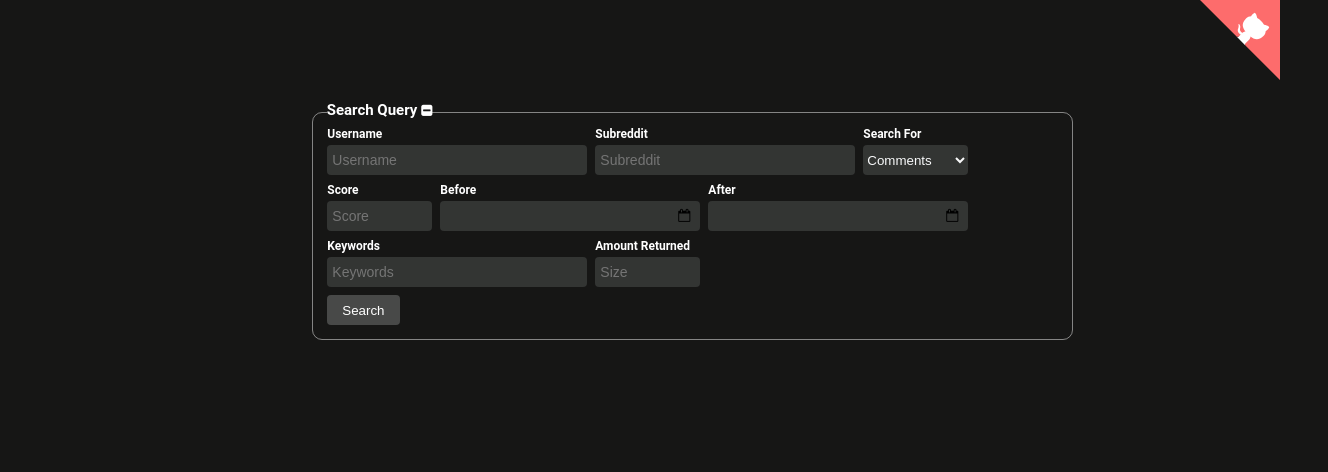
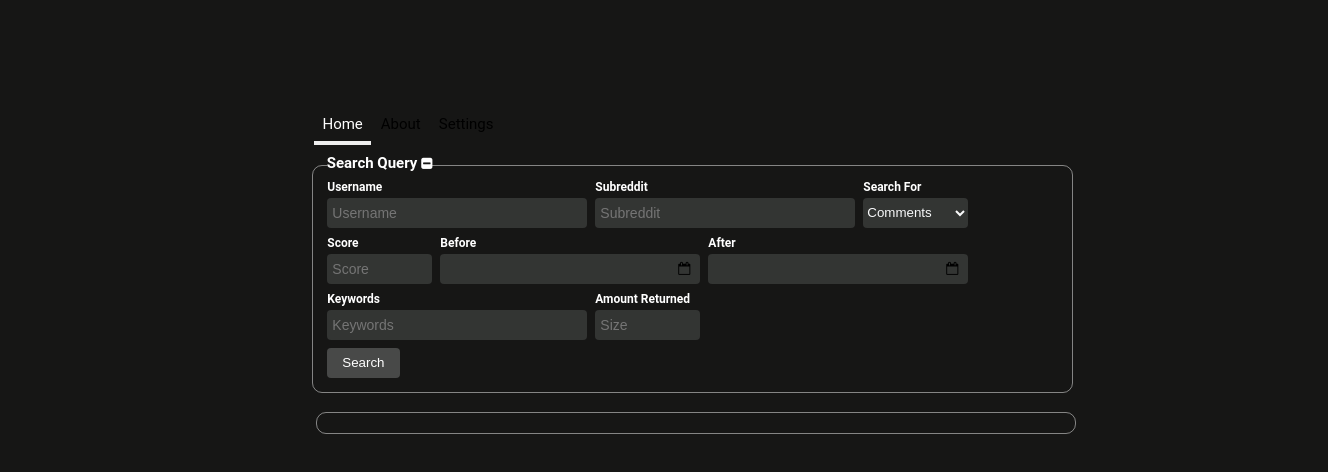
Before and after one commit to HenryBalassiano/reddit-search-tool, a React (Create React App) app: page / in a window 1280 px wide. Shown: the top 472 px of the page, 1328 px wide, since content can reach past the window. Built offline with nearby package versions, Linux system fonts and the light colour scheme.

Commit message:
3rd commit

```diff
--- a/package.json
+++ b/package.json
@@ -10,6 +10,8 @@
     "react": "^17.0.1",
     "react-datepicker": "^3.6.0",
     "react-dom": "^17.0.1",
+    "react-router": "^5.2.0",
+    "react-router-dom": "^5.2.0",
     "react-scripts": "4.0.3",
     "react-slide-toggle": "^0.3.5",
     "web-vitals": "^1.1.0"
--- a/src/Components/App.js
+++ b/src/Components/App.js
@@ -2,8 +2,13 @@ import { useEffect, useState, useRef } from "react";
 import "../styles/App.css";
 import SearchForm from "./SearchForm";
 import Items from "./Items";
-import SlideToggle from "react-slide-toggle";
-
+import {
+  BrowserRouter as Router,
+  Switch,
+  Route,
+  Link,
+  NavLink,
+} from "react-router-dom";
 function App() {
   const [data, setData] = useState({
     username: false,
@@ -19,6 +24,9 @@ function App() {
   const [search, setSearch] = useState(true);
   const [more, setMore] = useState(false);
   const [minimize, setMinimize] = useState(false);
+  const [home, setHome] = useState(false);
+  const [about, setAbout] = useState(false);
+  const [settings, setSettings] = useState(false);
 
   const [errorMessage, setError] = useState();
   const error = useRef(null);
@@ -96,41 +104,49 @@ function App() {
       setMinimize(false);
     }
   }
+
   return (
+    <Router>
       <div className="App">
-      <a
-        href="https://github.com/HenryBalassiano/reddit-search-engine"
-        className="github-corner"
-        aria-label="View source on GitHub"
+        <header>
+          <nav>
+            <ul>
+              <li>
+                <NavLink
+                  to="/"
+                  activeClassName="active"
+                  className="non-active"
+                  exact
                 >
-        <svg
-          width="80"
-          height="80"
-          viewBox="0 0 250 250"
-          style={{
-            fill: "#FD6C6C",
-            color: "#fff",
-            position: "absolute",
-            top: 0,
-            border: 0,
-            right: 0,
-          }}
-          aria-hidden="true"
+                  Home
+                </NavLink>
+              </li>
+              <li>
+                <NavLink
+                  to="/about"
+                  activeClassName="active"
+                  className="non-active"
+                  exact
                 >
-          <path d="M0,0 L115,115 L130,115 L142,142 L250,250 L250,0 Z"></path>
-          <path
-            d="M128.3,109.0 C113.8,99.7 119.0,89.6 119.0,89.6 C122.0,82.7 120.5,78.6 120.5,78.6 C119.2,72.0 123.4,76.3 123.4,76.3 C127.3,80.9 125.5,87.3 125.5,87.3 C122.9,97.6 130.6,101.9 134.4,103.2"
-            fill="currentColor"
-            style={{ "transform-origin": "130px 106px" }}
-            className="octo-arm"
-          ></path>
-          <path
-            d="M115.0,115.0 C114.9,115.1 118.7,116.5 119.8,115.4 L133.7,101.6 C136.9,99.2 139.9,98.4 142.2,98.6 C133.8,88.0 127.5,74.4 143.8,58.0 C148.5,53.4 154.0,51.2 159.7,51.0 C160.3,49.4 163.2,43.6 171.4,40.1 C171.4,40.1 176.1,42.5 178.8,56.2 C183.1,58.6 187.2,61.8 190.9,65.4 C194.5,69.0 197.7,73.2 200.1,77.6 C213.8,80.2 216.3,84.9 216.3,84.9 C212.7,93.1 206.9,96.0 205.4,96.6 C205.1,102.4 203.0,107.8 198.3,112.5 C181.9,128.9 168.3,122.5 157.7,114.1 C157.9,116.9 156.7,120.9 152.7,124.9 L141.0,136.5 C139.8,137.7 141.6,141.9 141.8,141.8 Z"
-            fill="currentColor"
-            className="octo-body"
-          ></path>
-        </svg>
-      </a>{" "}
+                  About
+                </NavLink>
+              </li>
+              <li>
+                <NavLink
+                  to="/settings"
+                  activeClassName="active"
+                  className="non-active"
+                  exact
+                >
+                  Settings
+                </NavLink>
+              </li>
+            </ul>
+          </nav>
+        </header>
+        <div id="search-form">
+          <Switch>
+            <Route path="/" exact>
               <div id="form-wrapper">
                 <div className="panel-header">
                   <h2 id="search-min">
@@ -161,7 +177,11 @@ function App() {
                   setMore={setMore}
                 />
               </div>
+            </Route>
+          </Switch>
         </div>
+      </div>
+    </Router>
   );
 }
 
--- a/src/Components/Items.js
+++ b/src/Components/Items.js
@@ -2,7 +2,7 @@ import "../styles/Items.css";
 import Loader from "./Loader";
 import { useRef, useState } from "react";
 function Items({ api, query, errorMessage, error, data, setMore }) {
-  const results = useRef();
+  const results = useRef(false);
   const showMore = useRef();
   const description = useRef();
 
@@ -49,7 +49,7 @@ function Items({ api, query, errorMessage, error, data, setMore }) {
 
         let currentDate =
           num + "/" + postDate.slice(8, 10) + "/" + postDate.slice(11, 15);
-        if (api.length > 0) {
+        if (api.length > 0 && results) {
           results.current.style.display = "block";
           showMore.current.style.display = "block";
 
--- a/src/Components/SearchForm.js
+++ b/src/Components/SearchForm.js
@@ -19,6 +19,7 @@ function SearchForm({ updateData, setSearch, minimize, setMinimize, search }) {
     return obj;
   };
   const paramsObj = parseParams(window.location.search);
+
   const [userinput, setUserInput] = useState({
     username: paramsObj.username ? paramsObj.username : "",
     subreddit: paramsObj.subreddit ? paramsObj.subreddit : "",
@@ -29,6 +30,7 @@ function SearchForm({ updateData, setSearch, minimize, setMinimize, search }) {
     after: paramsObj.after ? paramsObj.after : "",
     searchTerm: paramsObj.searchTerm ? paramsObj.searchTerm : "",
   });
+
   function updateURLParameter(url, param, paramVal) {
     var newAdditionalURL = "";
     var tempArray = url.split("?");
@@ -78,8 +80,12 @@ function SearchForm({ updateData, setSearch, minimize, setMinimize, search }) {
     }
   };
 
-  // change value of inputs
-  // put userinput into url
+  useEffect(() => {
+    if (paramsObj !== {}) {
+    }
+  });
+  console.log(search);
+  // fix time issue with before attribute
   // request API with new params
   const max = useRef();
   return (
--- a/src/styles/App.css
+++ b/src/styles/App.css
@@ -24,12 +24,60 @@ body {
   font-size: 15px;
   cursor: pointer;
 }
+nav ul {
+  display: flex;
+  justify-content: center;
+  flex-direction: row;
+  margin: 0;
+  padding: 0;
+  padding: 10px;
+}
+
+li {
+  list-style: none;
+  font-size: 15px;
+}
+a {
+  color: #7a7a7a;
+}
+nav {
+  position: relative;
+  top: 6.5em;
+  right: 14.5em;
+  box-sizing: border-box;
+}
+
+#search-form {
+  margin-top: 0.8em;
+}
+ul li {
+  padding: 1px;
+  box-sizing: border-box;
+}
+.non-active {
+  padding: 8px;
+
+  border-bottom: 4px solid rgba(0, 0, 0, 0);
+}
+
+.active {
+  color: white;
+  padding: 8px;
+
+  border-bottom: 4px solid #eee;
+}
+
+* {
+  box-sizing: border-box;
+}
+
 #items-parent {
   display: flex;
   justify-content: center;
   position: relative;
   left: 3em;
 }
+
 body {
   overflow-x: hidden;
 }
@@ -38,46 +86,14 @@ body {
 }
 /* Track */
 ::-webkit-scrollbar-track {
-  background: #f1f1f1;
-  border-radius: 10px;
+  background: #212529;
+  border-radius: 8px;
 }
 
 /* Handle */
 ::-webkit-scrollbar-thumb {
-  background: #006d77;
-  border-radius: 10px;
+  background: #6c757d;
+  border-radius: 8px;
 }
 
 /* Handle on hover */
-::-webkit-scrollbar-thumb:hover {
-  background: #25838b;
-}
-.github-corner:hover .octo-arm {
-  animation: octocat-wave 560ms ease-in-out;
-}
-@keyframes octocat-wave {
-  0%,
-  100% {
-    transform: rotate(0);
-  }
-  20%,
-  60% {
-    transform: rotate(-25deg);
-  }
-  40%,
-  80% {
-    transform: rotate(10deg);
-  }
-}
-@media (max-width: 500px) {
-  .github-corner:hover .octo-arm {
-    animation: none;
-  }
-  .github-corner .octo-arm {
-    animation: octocat-wave 560ms ease-in-out;
-  }
-  svg {
-    height: 45px;
-    width: 45px;
-  }
-}
--- a/src/styles/Items.css
+++ b/src/styles/Items.css
@@ -1,8 +1,23 @@
+#item-parent {
+  border: 1px rgba(255, 255, 255, 0.473) solid;
+  margin-left: 1em;
+  border-radius: 10px;
+  padding: 5px;
+  width: 760px;
+  padding-right: 100px;
+  padding-left: 10px;
+  padding-top: 10px;
+  padding-bottom: 10px;
+  max-height: max-content;
+  min-height: 5px;
+}
+
 .parent {
   position: relative;
   background-color: #fafafa;
   max-width: 70em;
-  width: 760px;
+  width: 750px;
+
   padding-right: 20px;
   padding-left: 10px;
   right: 0;
@@ -13,7 +28,6 @@
   font-family: verdana, arial, helvetica, sans-serif;
   font-size: 0.9em;
   font-weight: 400;
-  border: 1.5px solid #369;
   border-radius: 7px;
   border-top-left-radius: 7px;
   border-top-right-radius: 7px;
--- a/src/styles/searchForm.css
+++ b/src/styles/searchForm.css
@@ -21,6 +21,7 @@ input[type="submit"] {
 input:hover {
   background-color: #3f413f;
 }
+
 #form-parent {
   display: flex;
   justify-content: center;
```
Also changed, not shown: 1 other file (tests, documents, lock files or other folders). Lines whose indentation alone changed are shown as unchanged.
